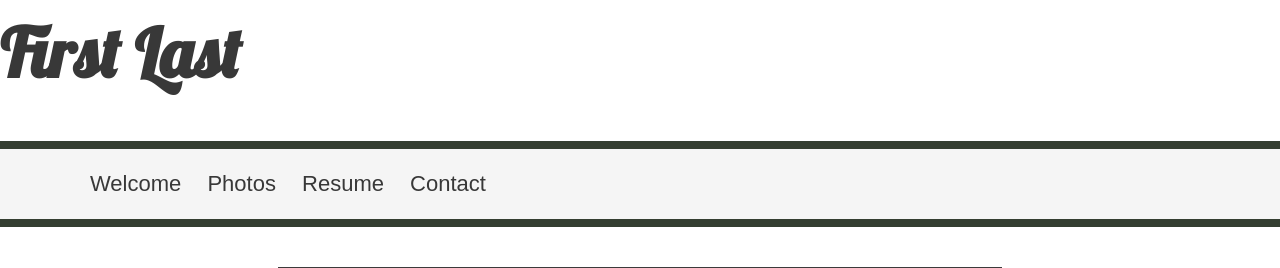
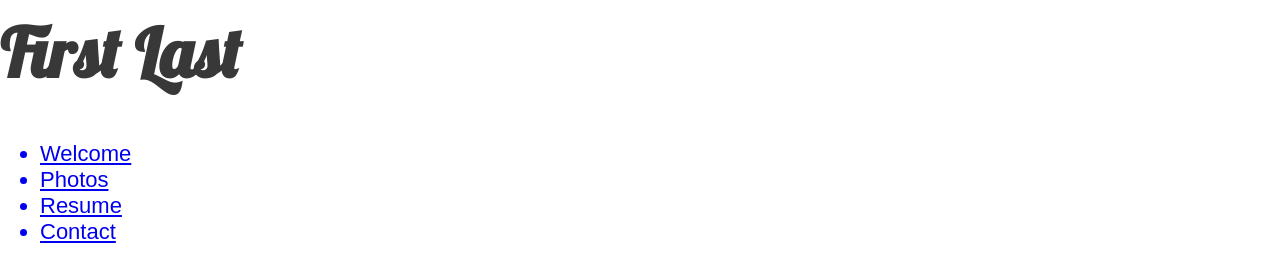
Before and after one commit to brandon-foster/template-1, a PHP site: page /photos.php in a window 1280 px wide. Shown: the top 268 px of the page. Run offline with PHP 8.4, Linux system fonts and the light colour scheme; some libraries are stand-ins or nearby versions; some web fonts are replaced.

Commit message:
remove nav styles

```diff
--- a/css/main.css
+++ b/css/main.css
@@ -23,40 +23,6 @@ body {
 	margin: 0;
 	padding: 0;
 	font-size: 22px;
-}
-
-#custom-nav-wrapper {
-	border: 1px solid #343E31;
-	border-width: 8px 0;
-	background-color: rgba(235, 235, 235, 0.5);
-	height: 70px;
-}
-
-#custom-nav {
-/* 	font-weight: bolder; */
-}
-
-#custom-nav li {
-	display: inline;
-}
-
-#custom-nav a {
-	display: inline-block;
-	margin-right: 20px;
-	text-decoration: none;
-	color: #383838;
-}
-
-#custom-nav:first-child {
-	margin-left: 50px;
-}
-
-#custom-nav a:active,#nav a:visited,#nav a:link {
-	color: #383838;
-}
-
-#custom-nav a:hover {
-	border-bottom: 6px solid #383838;
 }
 
 .content-left-wrapper,.content-right-wrapper {
--- a/includes/nav-include.php
+++ b/includes/nav-include.php
@@ -1,5 +1,5 @@
-<div id="custom-nav-wrapper">
-    <ul id="custom-nav">
+<div>
+    <ul>
         <a href="index.php"><li>Welcome</li></a>
         <a href="photos.php"><li>Photos</li></a>
         <a href="resume.php"><li>Resume</li></a>
```
